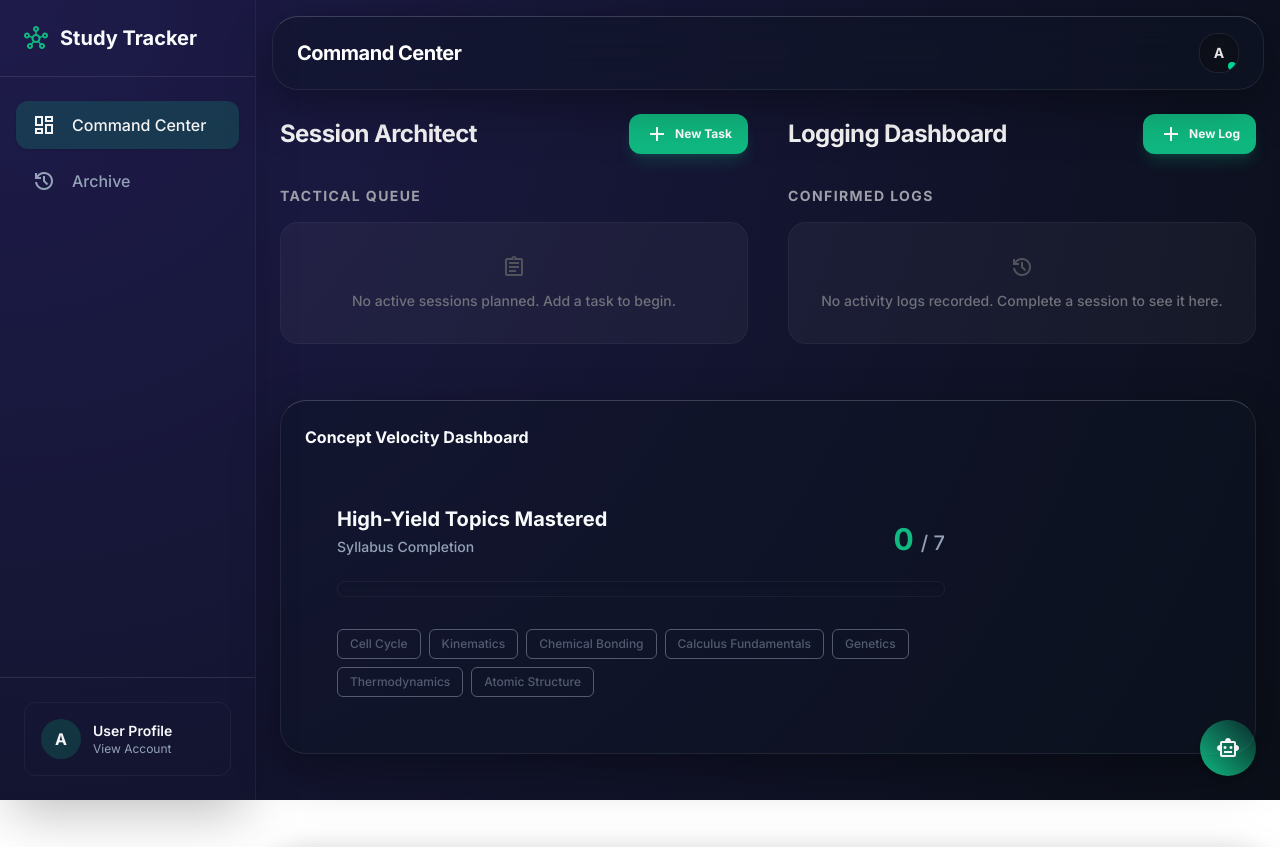
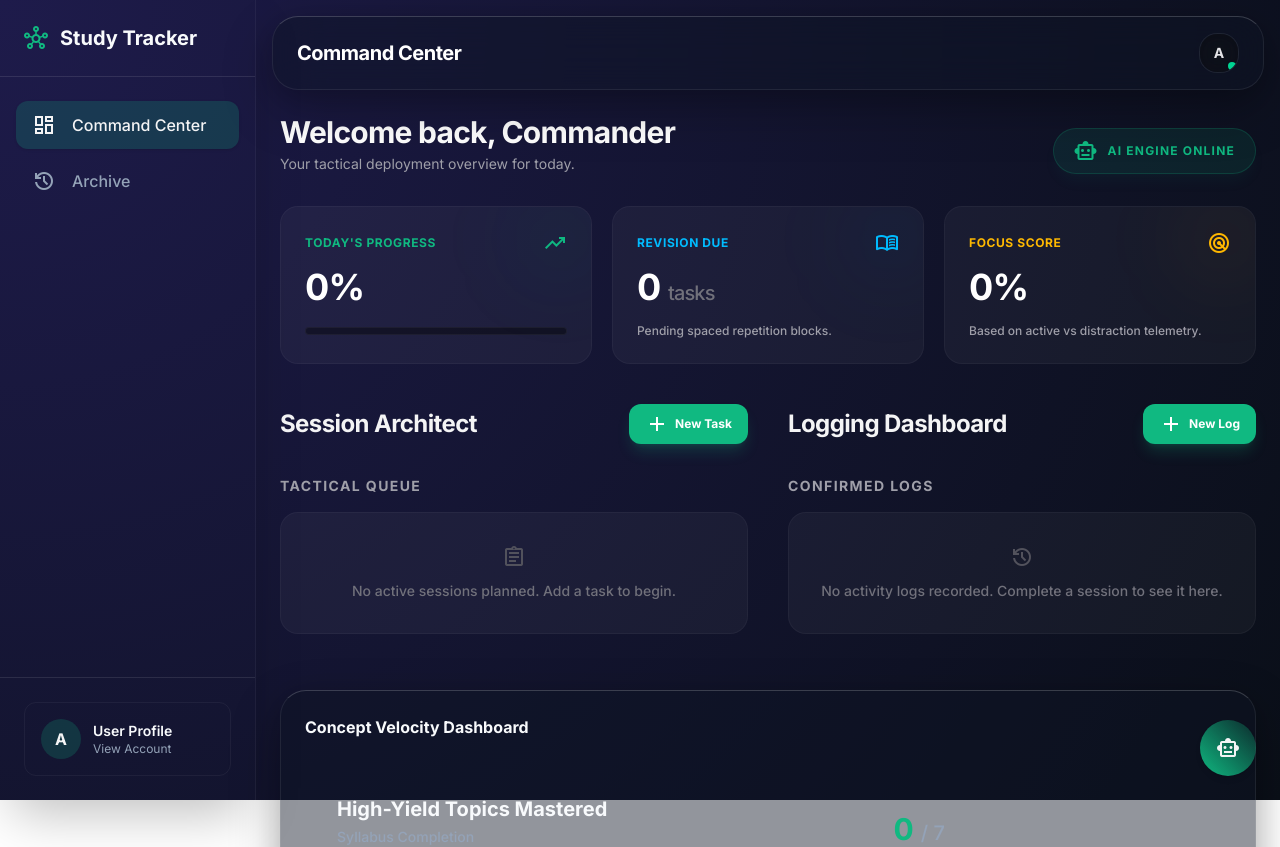
Before and after one commit to gaurav-9869/Study-Tracker, a React (Vite) app: page / in a window 1280 px wide. Shown: the top 847 px of the page. Built offline with nearby package versions, Linux system fonts and the light colour scheme.

Commit message:
Update CommandView.tsx

```diff
--- a/src/components/CommandView.tsx
+++ b/src/components/CommandView.tsx
@@ -1,5 +1,5 @@
 import React, { useState } from 'react';
-import { PlanItem, LogItem, SubjectKey, SessionMode, UserSettings } from '../types';
+import { PlanItem, LogItem, SubjectKey, SessionMode, UserSettings, getFocusScore } from '../types';
 import BatchPlanner from './BatchPlanner';
 import DailyLedger from './DailyLedger';
 import ConceptVelocity from './ConceptVelocity';
@@ -41,10 +41,76 @@ export default function CommandView({ morningPlan, setMorningPlan, loggedSession
     setLogActive(plan.targetMins.toString()); // Pre-fill
   };
 
+  // --- Real-time Dashboard Metrics Engine ---
+  const totalPlanned = morningPlan.length;
+  const completedPlanned = morningPlan.filter(p => p.status === 'completed').length;
+  const progressPercent = totalPlanned === 0 ? 0 : Math.round((completedPlanned / totalPlanned) * 100);
+
+  const averageFocus = loggedSessions.length === 0
+    ? 0
+    : Math.round(loggedSessions.reduce((acc, log) => acc + getFocusScore(log), 0) / loggedSessions.length);
+
+  const revisionDueCount = morningPlan.filter(p => p.sessionType === 'Revise' && p.status !== 'completed').length;
+
   return (
-    <div className="flex flex-col gap-10 w-full animate-ios-fade-in">
+    <div className="flex flex-col gap-10 w-full animate-ios-fade-in text-zinc-100">
 
-      {/* Premium Widescreen Layout Grid */}
+      {/* --- SECTION 1: Top Dashboard Metrics Header --- */}
+      <div className="flex flex-col gap-6 w-full">
+         <div className="flex justify-between items-end">
+            <div>
+               <h2 className="text-3xl font-bold tracking-tight text-white mb-1">
+                 Welcome back, {userSettings.name || 'Commander'}
+               </h2>
+               <p className="text-sm text-zinc-400">Your tactical deployment overview for today.</p>
+            </div>
+
+            {/* The AI Ambient Bubble */}
+            <div className="hidden md:flex items-center gap-2.5 bg-primary/10 border border-primary/20 px-5 py-2.5 rounded-full backdrop-blur-md shadow-lg shadow-primary/5">
+               <span className="material-symbols-outlined text-primary text-[20px] animate-pulse">smart_toy</span>
+               <span className="text-xs font-bold text-primary tracking-widest uppercase">AI Engine Online</span>
+            </div>
+         </div>
+
+         {/* Metric Cards Row */}
+         <div className="grid grid-cols-1 md:grid-cols-3 gap-5 mt-2">
+
+            <div className="ios-glass-card-nested p-6 flex flex-col gap-2 relative overflow-hidden group">
+               <div className="absolute -right-4 -top-4 w-24 h-24 bg-primary/5 rounded-full blur-2xl group-hover:bg-primary/10 transition-colors"></div>
+               <div className="flex justify-between items-center text-zinc-400 mb-1">
+                  <span className="text-xs font-bold uppercase tracking-wider text-primary">Today's Progress</span>
+                  <span className="material-symbols-outlined text-[18px] text-primary">trending_up</span>
+               </div>
+               <div className="text-4xl font-bold text-white tracking-tight">{progressPercent}%</div>
+               <div className="w-full bg-black/40 h-2 rounded-full mt-3 overflow-hidden border border-white/5">
+                  <div className="h-full bg-primary rounded-full transition-all duration-1000 ease-out" style={{ width: `${progressPercent}%` }}></div>
+               </div>
+            </div>
+
+            <div className="ios-glass-card-nested p-6 flex flex-col gap-2 relative overflow-hidden group">
+               <div className="absolute -right-4 -top-4 w-24 h-24 bg-sky-500/5 rounded-full blur-2xl group-hover:bg-sky-500/10 transition-colors"></div>
+               <div className="flex justify-between items-center text-zinc-400 mb-1">
+                  <span className="text-xs font-bold uppercase tracking-wider text-sky-400">Revision Due</span>
+                  <span className="material-symbols-outlined text-[18px] text-sky-400">menu_book</span>
+               </div>
+               <div className="text-4xl font-bold text-white tracking-tight">{revisionDueCount} <span className="text-xl text-zinc-500 font-medium">tasks</span></div>
+               <p className="text-xs text-zinc-400 mt-2 font-medium">Pending spaced repetition blocks.</p>
+            </div>
+
+            <div className="ios-glass-card-nested p-6 flex flex-col gap-2 relative overflow-hidden group">
+               <div className="absolute -right-4 -top-4 w-24 h-24 bg-amber-500/5 rounded-full blur-2xl group-hover:bg-amber-500/10 transition-colors"></div>
+               <div className="flex justify-between items-center text-zinc-400 mb-1">
+                  <span className="text-xs font-bold uppercase tracking-wider text-amber-400">Focus Score</span>
+                  <span className="material-symbols-outlined text-[18px] text-amber-400">radar</span>
+               </div>
+               <div className="text-4xl font-bold text-white tracking-tight">{averageFocus}%</div>
+               <p className="text-xs text-zinc-400 mt-2 font-medium">Based on active vs distraction telemetry.</p>
+            </div>
+
+         </div>
+      </div>
+
+      {/* --- SECTION 2: Premium Widescreen Layout Grid --- */}
       <div className="w-full grid grid-cols-1 xl:grid-cols-2 gap-10 items-start">
         <BatchPlanner
           morningPlan={morningPlan}
@@ -94,7 +160,7 @@ export default function CommandView({ morningPlan, setMorningPlan, loggedSession
         />
       </div>
 
-      {/* Data Analytics Base Wrapper */}
+      {/* --- SECTION 3: Data Analytics Base Wrapper --- */}
       <div className="w-full mt-4 ios-glass-panel p-6 bg-opacity-30">
         <ConceptVelocity loggedSessions={loggedSessions} />
       </div>
```
